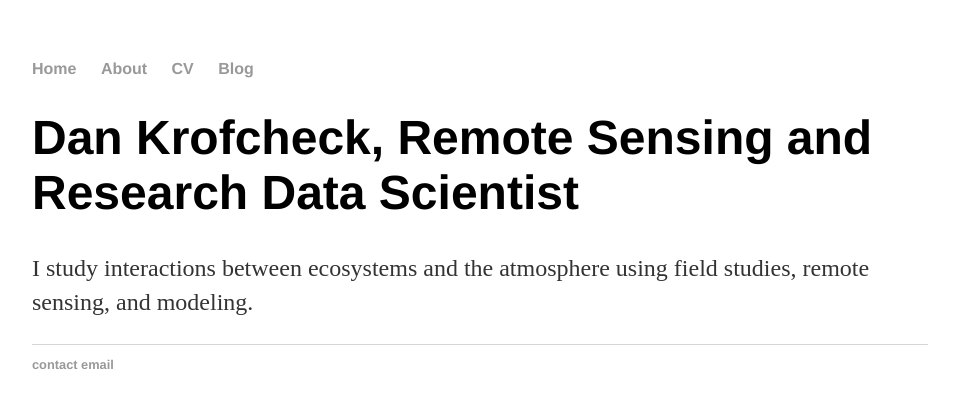
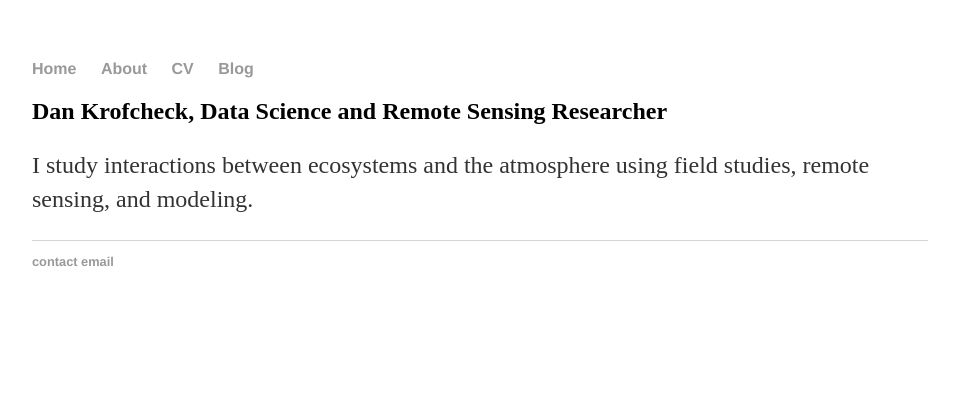
Before and after one commit to djkrofch/djkrofch.github.io, a Jekyll site: the page built from index.html, in a window 1280 px wide. Shown: the top 408 px of the page, without its empty margins (160-1119 px from the left). Built offline with Jekyll 4.4.1, drawn with Linux system fonts in a browser that asks for light colours.

Commit message:
small edit to index.html

```diff
--- a/index.html
+++ b/index.html
@@ -3,7 +3,7 @@ layout: default
 title: Dan Krofcheck, Remote Sensing and Research Data Science
 ---
 <div class="blurb">
-	<h1>Dan Krofcheck, Remote Sensing and Research Data Scientist</h1>
+	<h2>Dan Krofcheck, Data Science and Remote Sensing Researcher</h2>
 	<p>I study interactions between ecosystems and the atmosphere using field studies,
 		remote sensing, and modeling.</p>
 </div><!-- /.blurb -->
```
